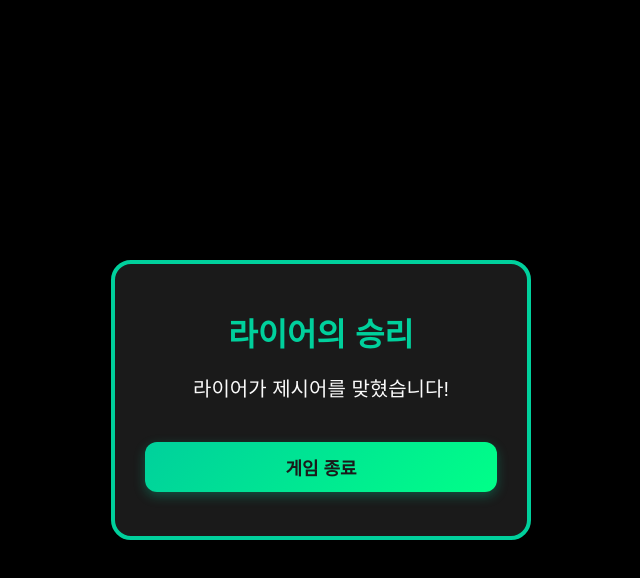
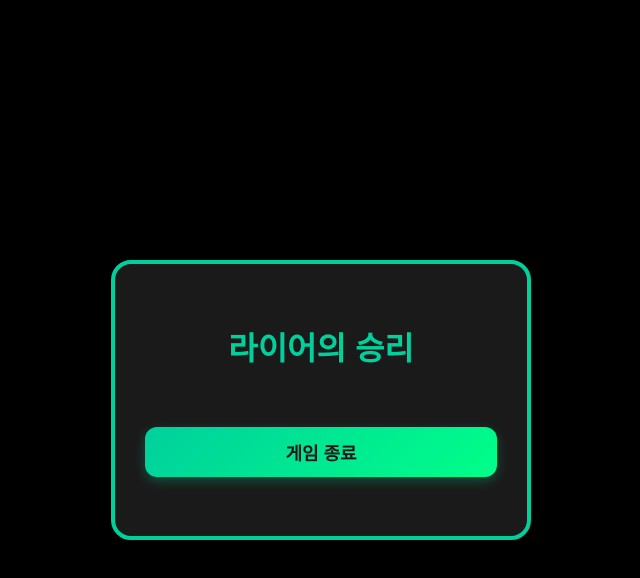
Before and after one commit to madcamp-snowfungus/funguess, a Next.js app: page /game/1/result in a window 1280 px wide. Both pictures are taken after a click on the button "다음". Shown: the top 578 px of the page, without its empty margins (319-959 px from the left). Built offline with nearby package versions, Linux system fonts and the light colour scheme; a web font is replaced by a local one.

Commit message:
feat: 시민 추리 실패 시 hideMessage 옵션으로 최종 결과 메시지 조건부 렌더링

```diff
--- a/src/app/game/[code]/result/page.tsx
+++ b/src/app/game/[code]/result/page.tsx
@@ -102,7 +102,6 @@ const ResultPage = () => {
                 <VoteResultModal
                     isLiarWin={isLiarWin}
                     liarNickname={liarNickname}
-                    onClose={handleCloseModal}
                     onNext={handleNext}
                 />
             )}
@@ -111,7 +110,7 @@ const ResultPage = () => {
             {showFinalResult && (
                 <FinalResultModal
                     isLiarWin={isLiarWin}
-                    onClose={() => setShowFinalResult(false)}
+                    hideMessage={true}
                 />
             )}
         </Wrapper>
--- a/src/components/FinalResultModal.tsx
+++ b/src/components/FinalResultModal.tsx
@@ -7,9 +7,13 @@ import { useRouter } from 'next/navigation';
 
 interface FinalResultModalProps {
     isLiarWin: boolean;
+    hideMessage?: boolean;
 }
 
-export default function FinalResultModal({ isLiarWin }: FinalResultModalProps) {
+export default function FinalResultModal({
+    isLiarWin,
+    hideMessage = false,
+}: FinalResultModalProps) {
     const router = useRouter();
 
     const handleClose = () => {
@@ -27,11 +31,15 @@ export default function FinalResultModal({ isLiarWin }: FinalResultModalProps) {
                 as={motion.div}
             >
                 <Title>{isLiarWin ? '라이어의 승리' : '시민들의 승리'}</Title>
-                <Message>
-                    {isLiarWin
+
+                {/* 시민들의 추리 실패일 경우 Message 뜨지 않음 */}
+                {!hideMessage && (
+                    <Message>
+                        {isLiarWin
                         ? '라이어가 제시어를 맞혔습니다!'
                         : '라이어가 제시어를 맞히지 못했습니다!'}
-                </Message>
+                    </Message>
+                )}
                 <CloseButton onClick={handleClose}>게임 종료</CloseButton>
             </ModalContainer>
         </Overlay>
@@ -74,7 +82,6 @@ const Title = styled.h2`
 const Message = styled.div`
     color: #FAFAFA;
     font-size: 20px;
-    margin-bottom: 40px;
     cursor: default;
 `;
 
@@ -90,10 +97,13 @@ const CloseButton = styled.button`
     cursor: pointer;
     transition: all 0.3s ease;
     box-shadow: 0 4px 12px rgba(0, 208, 156, 0.3);
+    margin-top: 40px;
+
     &:hover {
         transform: translateY(-1px);
         box-shadow: 0 6px 20px rgba(0, 208, 156, 0.4);
     }
+
     &:active {
         transform: translateY(0);
     }
```
